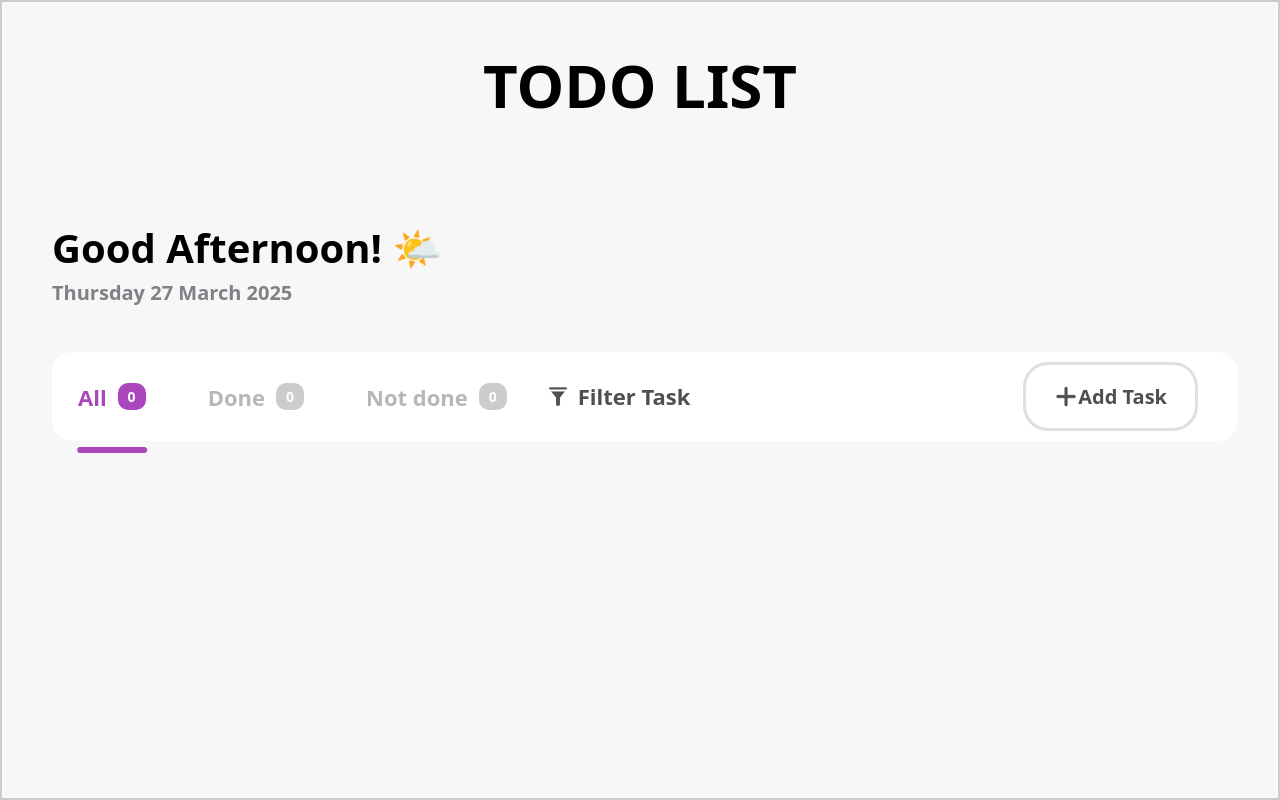
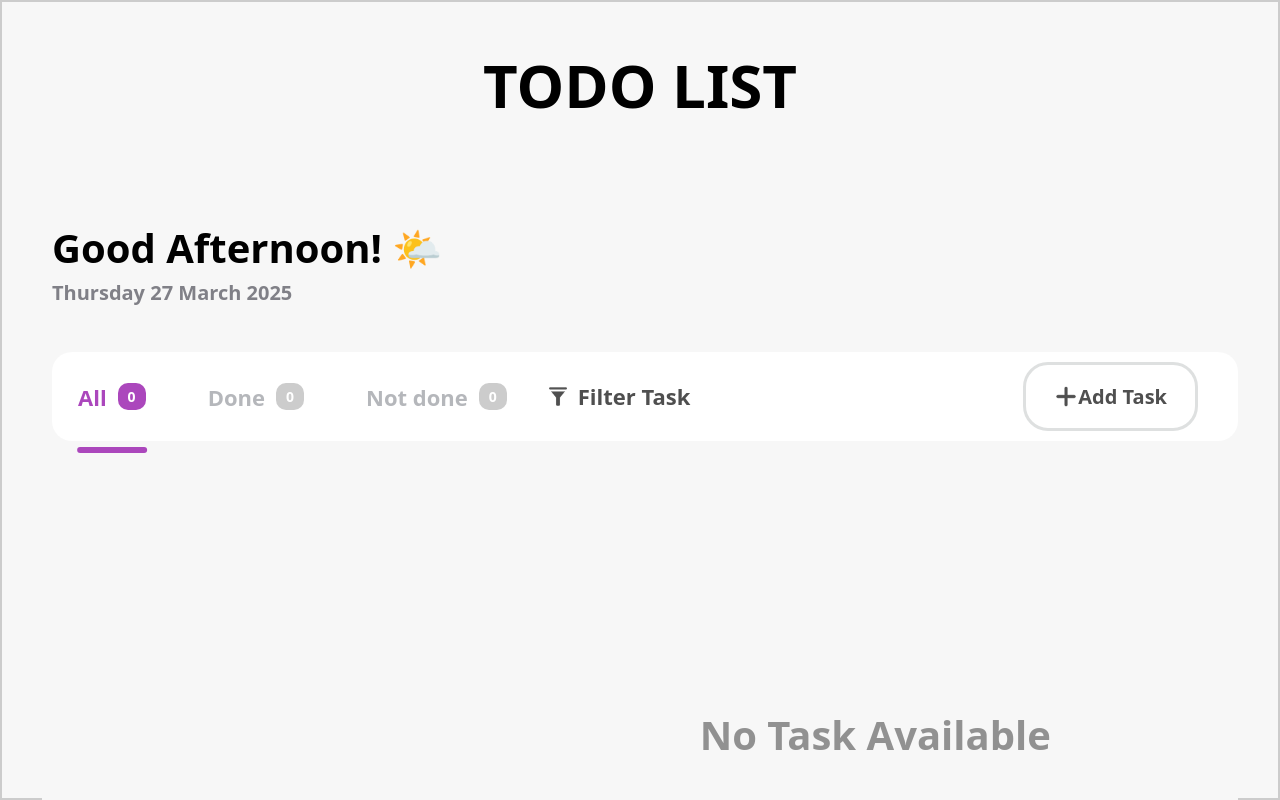
Before and after one commit to mohizzatulhaqi/Todo-List-App-React, a React (Vite) app: page / in a window 1280 px wide. Built offline with nearby package versions, Linux system fonts and the light colour scheme.

Commit message:
feat(todo): show No Task Available message when there are no tasks

```diff
--- a/src/App.css
+++ b/src/App.css
@@ -265,6 +265,20 @@ textarea {
 
 /* Task Card*/
 
+.no-task-message {
+  display: flex;
+  justify-content: center;
+  align-items: center;
+  text-align: center;
+  height: 200px;
+  font-size: 40px;
+  font-weight: bold;
+  color: #4F4F4F;
+  margin-top: 130px;
+  margin-right: -1370px;
+  opacity: 60%;
+}
+
 .task-card {
   width: 412px;
   height: 439px;
--- a/src/components/TodoList.tsx
+++ b/src/components/TodoList.tsx
@@ -139,20 +139,28 @@ const TodoList: React.FC = () => {
 
       <div className="task-list-container">
         <div className="task-list">
-            {filteredTasks.map((task) => {
+          {filteredTasks.length === 0 ? (
+            <p className="no-task-message">No Task Available</p>
+              ) : (
+                   filteredTasks.map((task) => {
                    const originalIndex = tasks.findIndex(
                   (t) => JSON.stringify(t) === JSON.stringify(task)
               );
 
         return (
-            <TaskCard key={originalIndex} task={task} onDelete={()=> deleteTask(originalIndex)}
+          <TaskCard
+            key={originalIndex}
+            task={task}
+            onDelete={() => deleteTask(originalIndex)}
             onEdit={() => handleEditTask(task, originalIndex)}
             toggleStatus={() => toggleTaskStatus(originalIndex)}
           />
         );
-              })}
+      })
+    )}
   </div>
 </div>
+
       </div>
     </div>
     );
```
Lines whose indentation alone changed are shown as unchanged.
